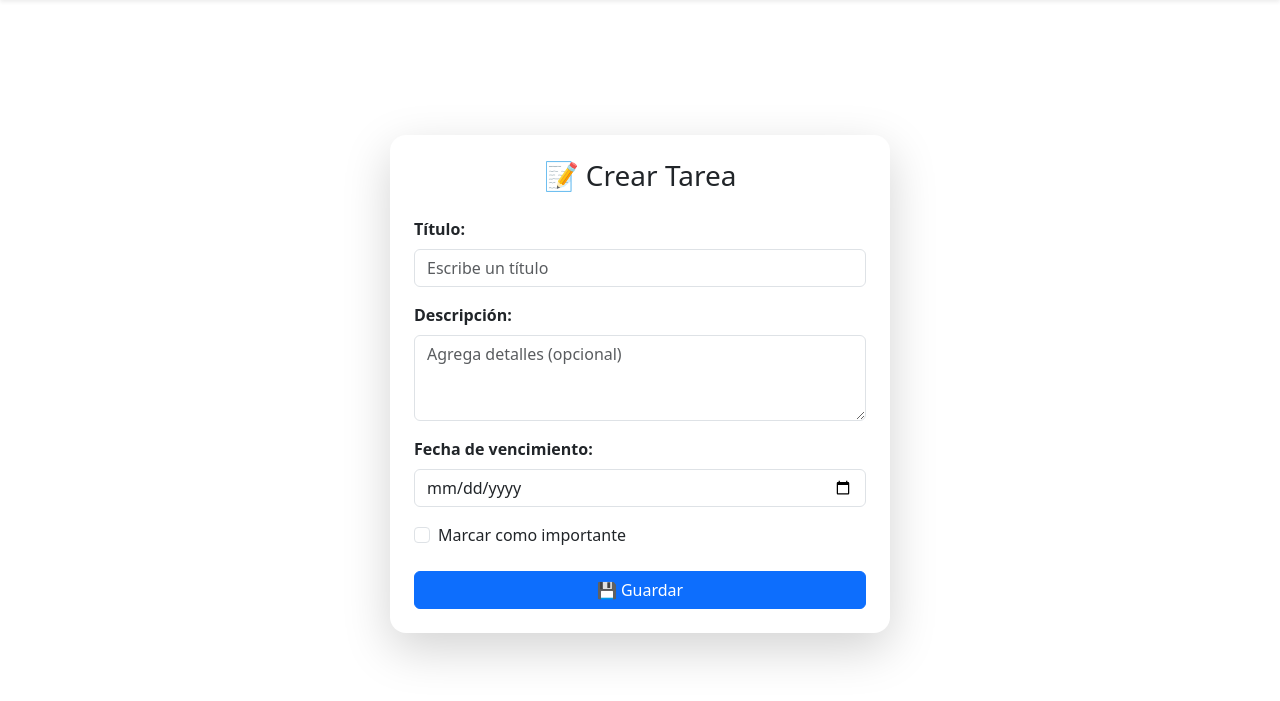
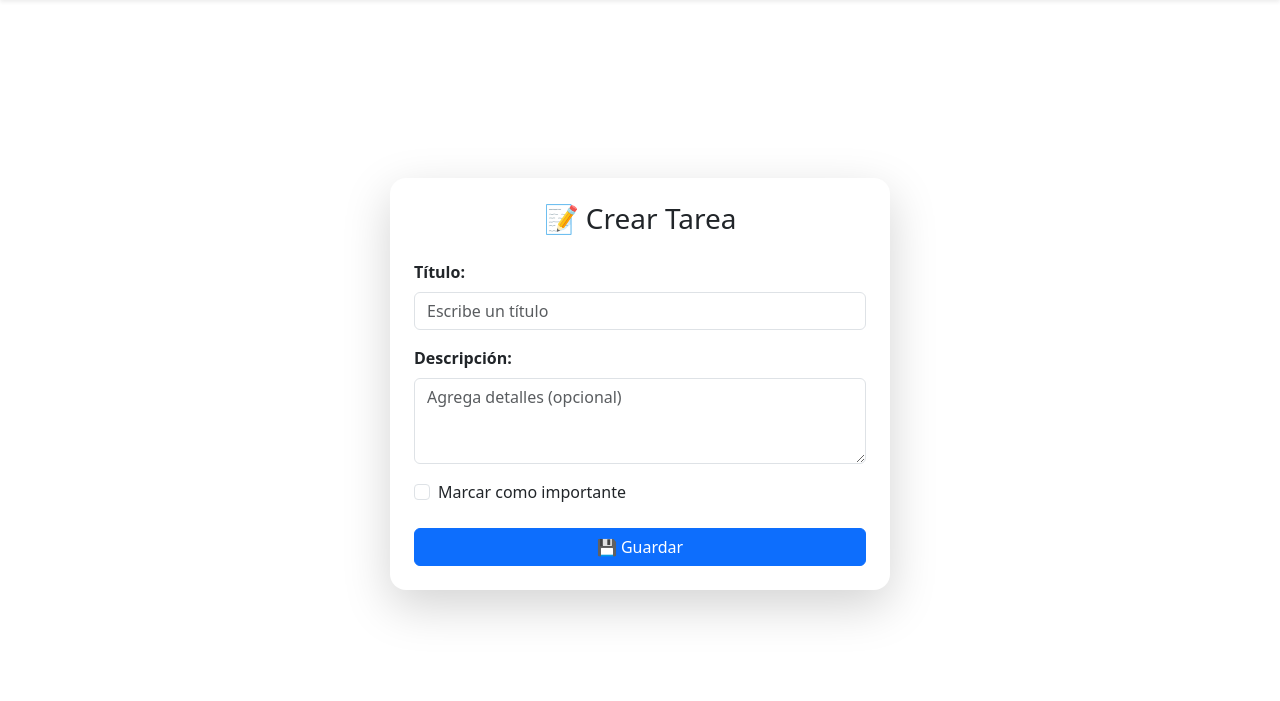
Before and after one commit to SamSudev/actividad_edwin, a Django app: page /tareas/crear/ in a window 1280 px wide. Shown: the part 56-757 px from the top of the page. Run offline with Django 5.2, Linux system fonts and the light colour scheme; the visitor is signed in with stand-in values (Sample User, id 1).

Commit message:
Mejoras en la UI , tareas y registro

```diff
--- a/templates/tareas/crear_tarea.html
+++ b/templates/tareas/crear_tarea.html
@@ -21,11 +21,6 @@
         <textarea name="descripcion" class="form-control" rows="3" placeholder="Agrega detalles (opcional)"></textarea>
       </div>
 
-      <!-- Vencimiento -->
-      <div class="mb-3">
-        <label class="form-label fw-semibold">Fecha de vencimiento:</label>
-        <input type="date" name="vencimiento" class="form-control">
-      </div>
 
       <!-- Importante -->
       <div class="form-check mb-4">
```
